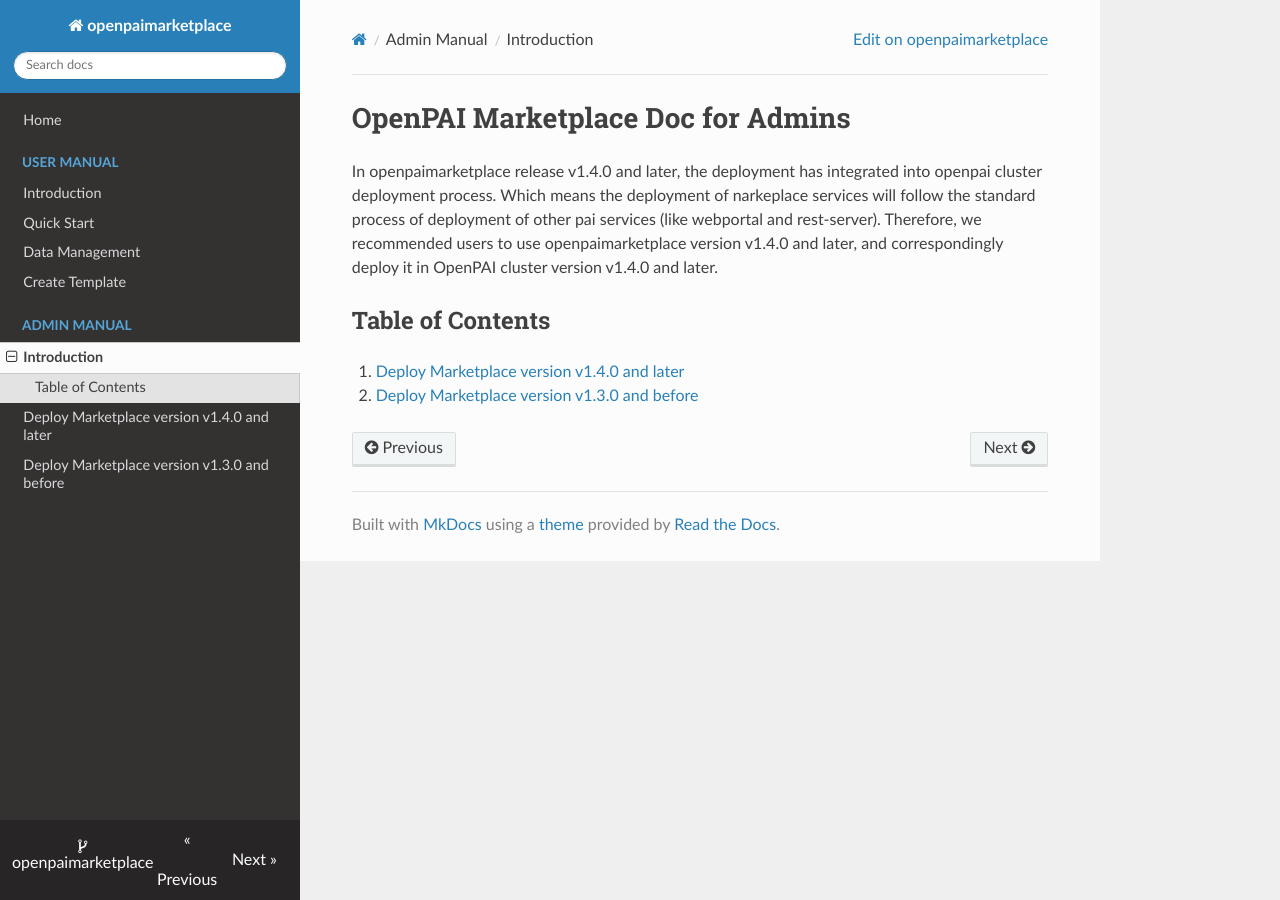
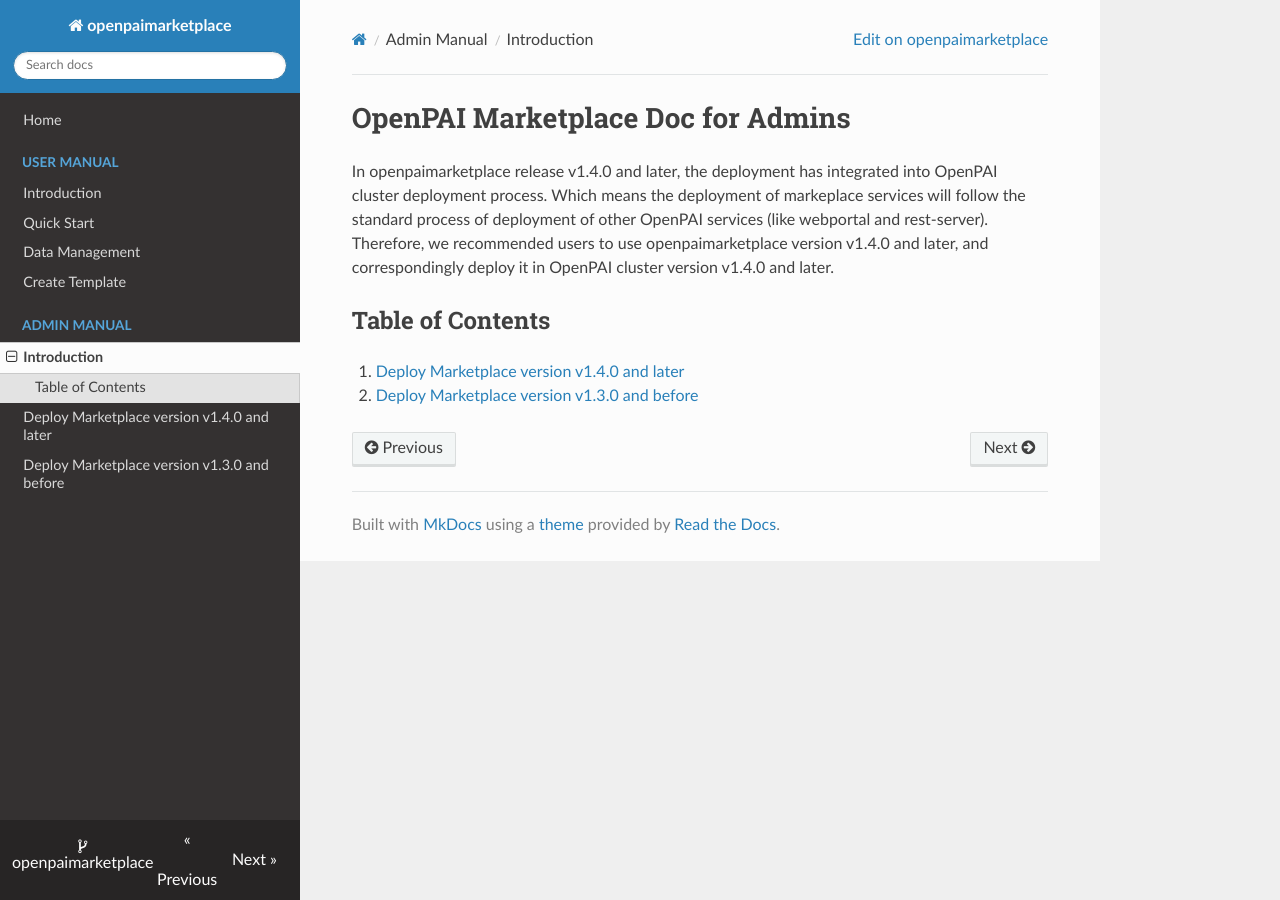
Before and after one commit to microsoft/openpaimarketplace, an MkDocs documentation site: the page built from docs/admin/README.md, in a window 1280 px wide. Built offline with MkDocs 1.6.1, drawn with Linux system fonts in a browser that asks for light colours; nearby versions of some CDN libraries.

Commit message:
fix typo

```diff
--- a/docs/admin/README.md
+++ b/docs/admin/README.md
@@ -1,6 +1,6 @@
 # OpenPAI Marketplace Doc for Admins
 
-In openpaimarketplace release v1.4.0 and later, the deployment has integrated into openpai cluster deployment process. Which means the deployment of narkeplace services will follow the standard process of deployment of other pai services (like webportal and rest-server). Therefore, we recommended users to use openpaimarketplace version v1.4.0 and later, and correspondingly deploy it in OpenPAI cluster version v1.4.0 and later.
+In openpaimarketplace release v1.4.0 and later, the deployment has integrated into OpenPAI cluster deployment process. Which means the deployment of markeplace services will follow the standard process of deployment of other OpenPAI services (like webportal and rest-server). Therefore, we recommended users to use openpaimarketplace version v1.4.0 and later, and correspondingly deploy it in OpenPAI cluster version v1.4.0 and later.
 
 ## Table of Contents
 
```
